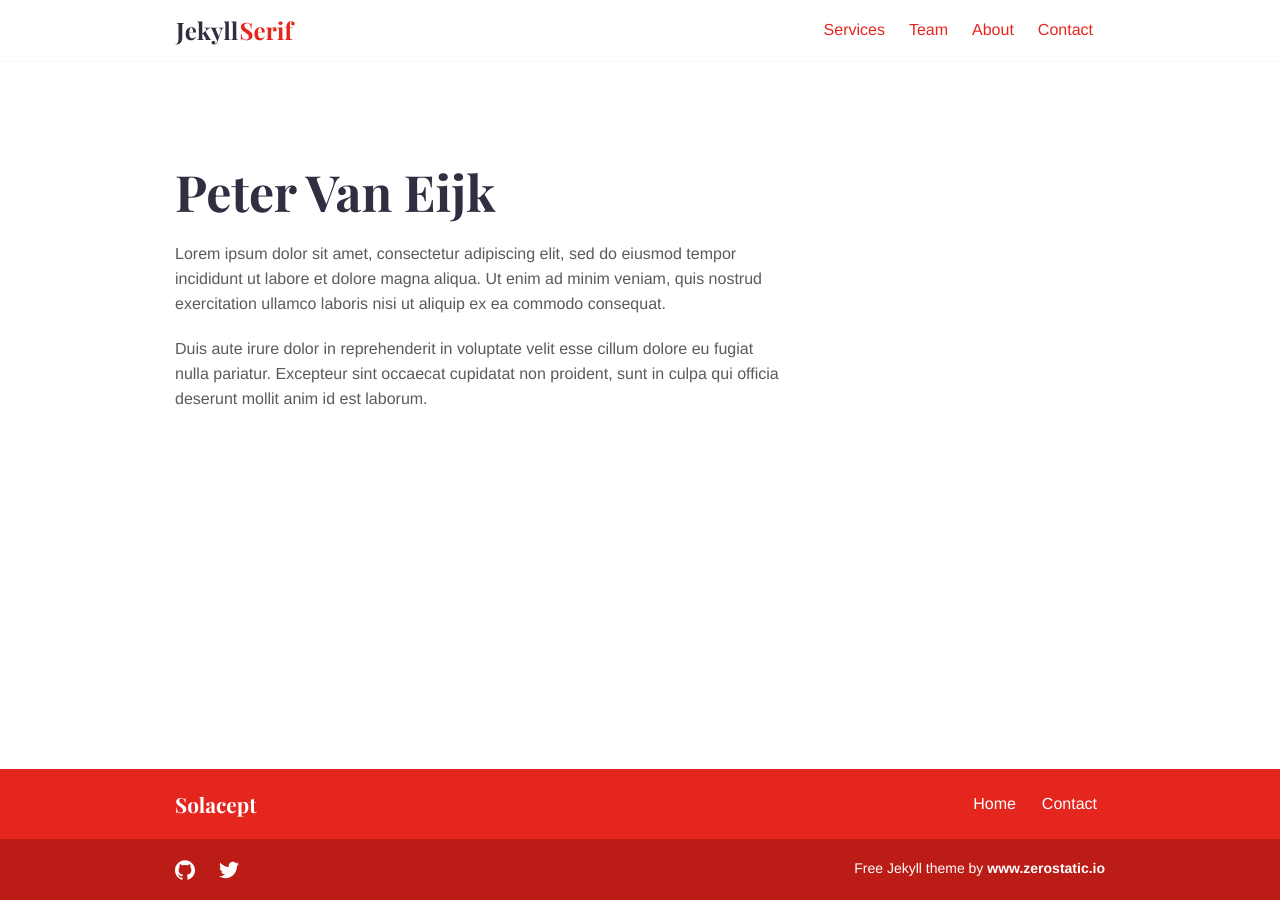
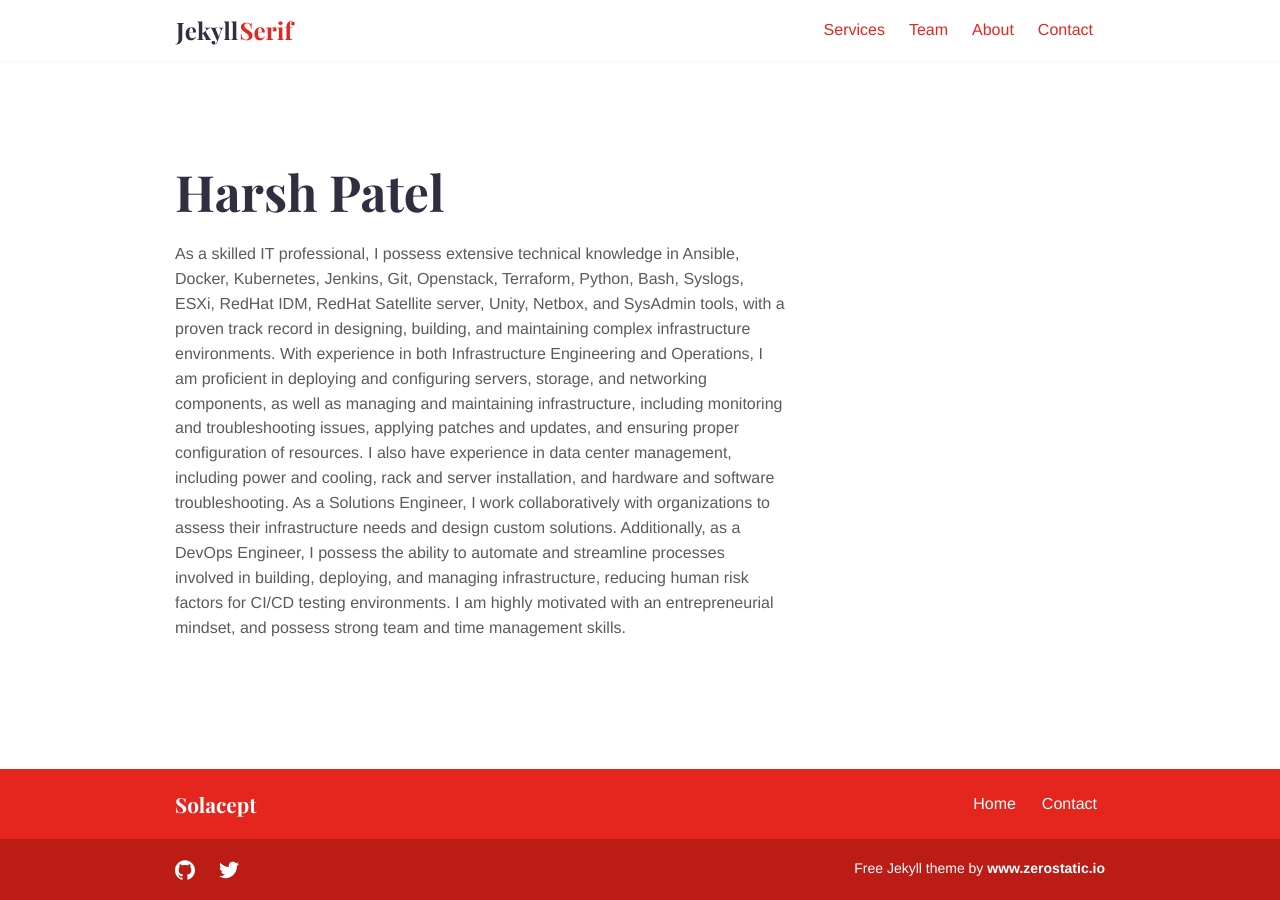
Before and after one commit to iknowharsh/iknowharsh.github.io, a Jekyll site: the page built from _team/peter-van-eijk.md, in a window 1280 px wide. Built offline with Jekyll 4.4.1, drawn with Linux system fonts in a browser that asks for light colours.

Commit message:
Added Harsh jpg

```diff
--- a/_team/peter-van-eijk.md
+++ b/_team/peter-van-eijk.md
@@ -1,13 +1,10 @@
 ---
-title: "Peter Van Eijk"
+title: "Harsh Patel"
 date: 2018-11-19T10:47:58+10:00
-image: "images/team/peter-van-eijk-711986-unsplash.jpg"
-jobtitle: "Director"
-linkedinurl: "https://www.linkedin.com/"
-promoted: true
-weight: 1
+image: "images/team/harsh-shot.jpg"
+jobtitle: "Lead DevOps Engineer"
+linkedinurl: "https://www.linkedin.com/in/hapatel1109/"
+weight: 7
 ---
 
-Lorem ipsum dolor sit amet, consectetur adipiscing elit, sed do eiusmod tempor incididunt ut labore et dolore magna aliqua. Ut enim ad minim veniam, quis nostrud exercitation ullamco laboris nisi ut aliquip ex ea commodo consequat.
-
-Duis aute irure dolor in reprehenderit in voluptate velit esse cillum dolore eu fugiat nulla pariatur. Excepteur sint occaecat cupidatat non proident, sunt in culpa qui officia deserunt mollit anim id est laborum.
+As a skilled IT professional, I possess extensive technical knowledge in Ansible, Docker, Kubernetes, Jenkins, Git, Openstack, Terraform, Python, Bash, Syslogs, ESXi, RedHat IDM, RedHat Satellite server, Unity, Netbox, and SysAdmin tools, with a proven track record in designing, building, and maintaining complex infrastructure environments. With experience in both Infrastructure Engineering and Operations, I am proficient in deploying and configuring servers, storage, and networking components, as well as managing and maintaining infrastructure, including monitoring and troubleshooting issues, applying patches and updates, and ensuring proper configuration of resources. I also have experience in data center management, including power and cooling, rack and server installation, and hardware and software troubleshooting. As a Solutions Engineer, I work collaboratively with organizations to assess their infrastructure needs and design custom solutions. Additionally, as a DevOps Engineer, I possess the ability to automate and streamline processes involved in building, deploying, and managing infrastructure, reducing human risk factors for CI/CD testing environments. I am highly motivated with an entrepreneurial mindset, and possess strong team and time management skills.
```
